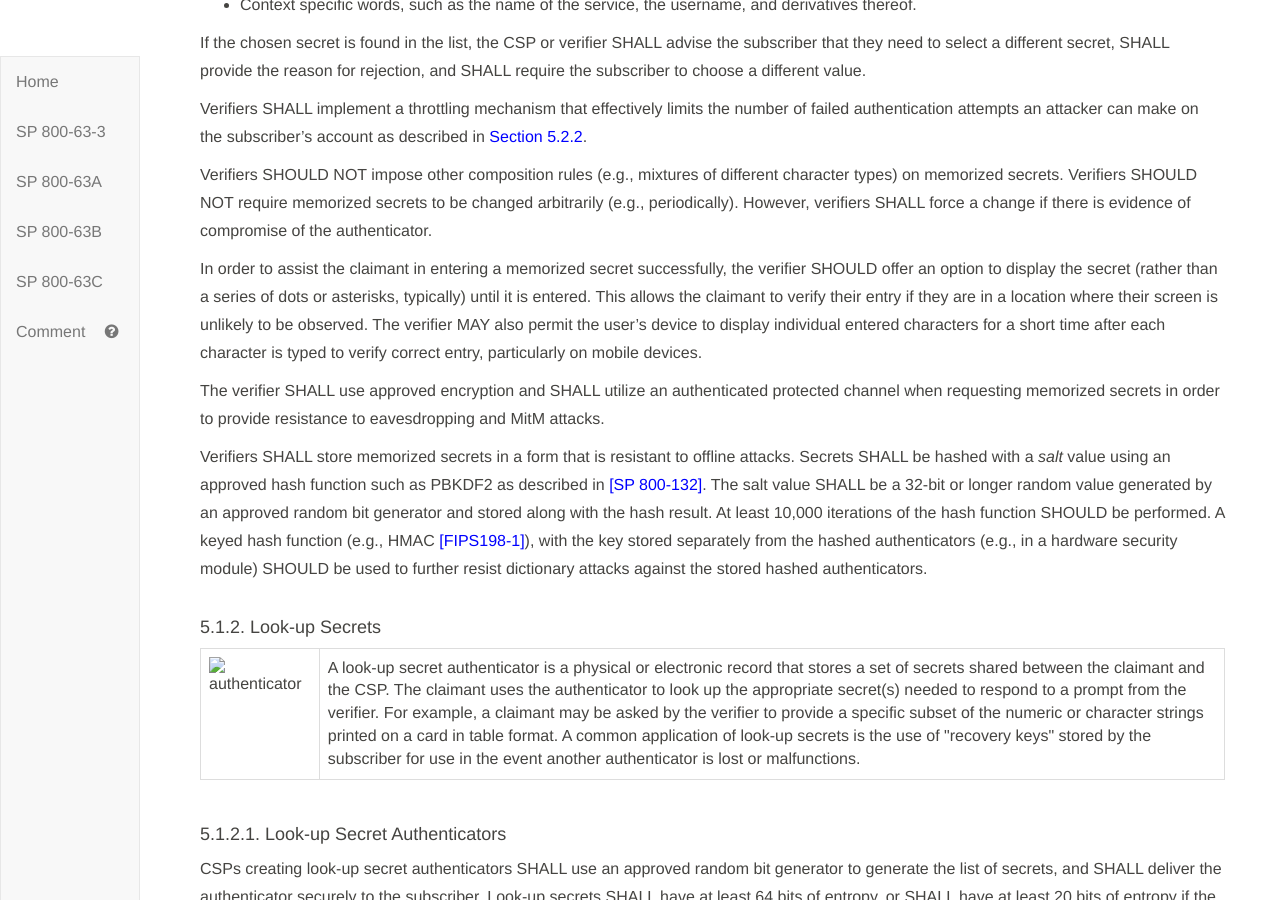
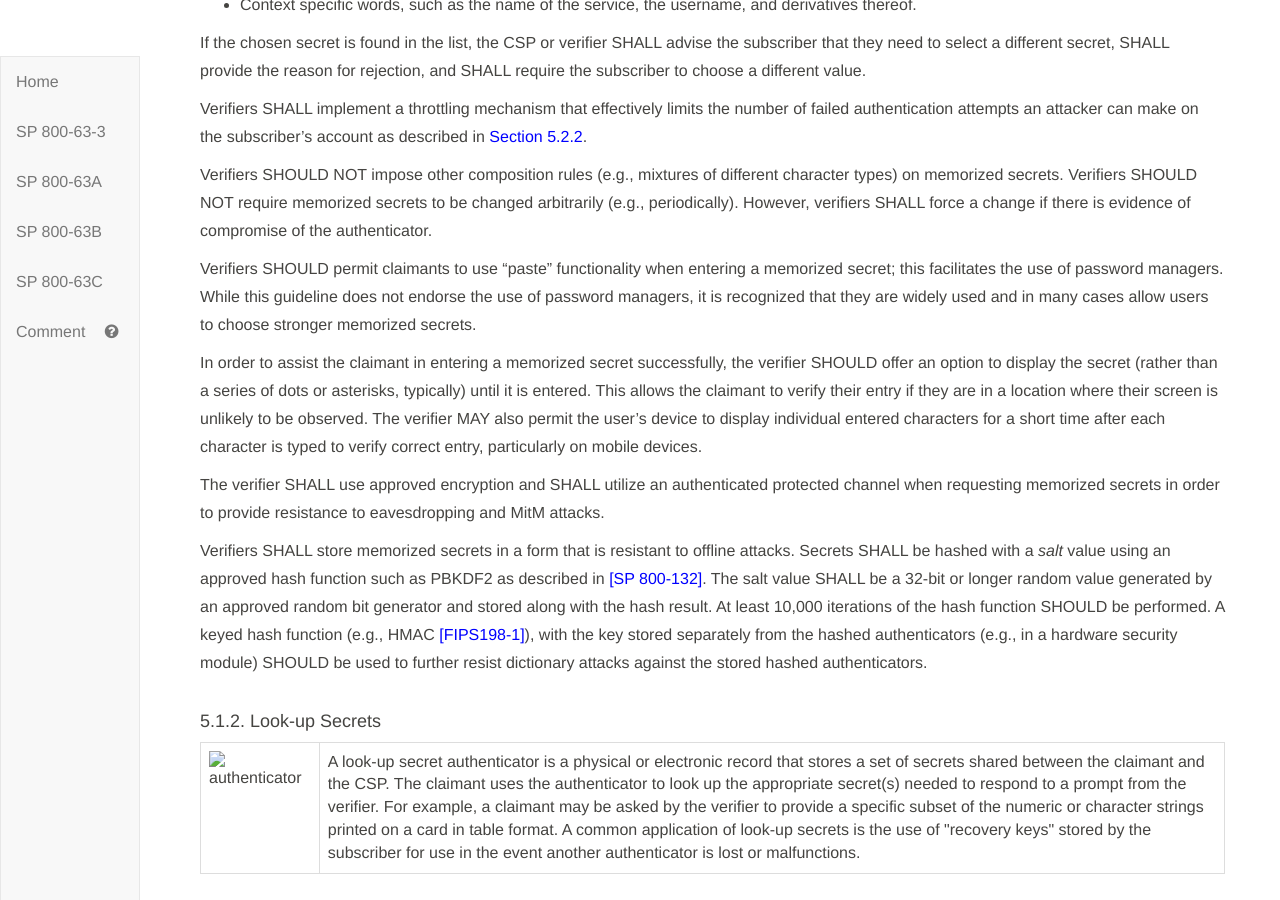
Before and after one commit to usnistgov/800-63-3, a Jekyll site: the page built from sp800-63b/sec5_authenticators.md, in a window 1280 px wide and 900 px high, scrolled down 1369 px. Built offline with Jekyll 4.4.1, drawn with Linux system fonts in a browser that asks for light colours; our own code applies the rules of GitHub Pages for plain Markdown files.

Commit message:
Permit pasting when entering memorized secrets.

```diff
--- a/sp800-63b/sec5_authenticators.md
+++ b/sp800-63b/sec5_authenticators.md
@@ -45,6 +45,8 @@ If the chosen secret is found in the list, the CSP or verifier SHALL advise the
 Verifiers SHALL implement a throttling mechanism that effectively limits the number of failed authentication attempts an attacker can make on the subscriber's account as described in [Section 5.2.2](#throttle).
 
 Verifiers SHOULD NOT impose other composition rules (e.g., mixtures of different character types) on memorized secrets. Verifiers SHOULD NOT require memorized secrets to be changed arbitrarily (e.g., periodically). However, verifiers SHALL force a change if there is evidence of compromise of the authenticator.
+
+Verifiers SHOULD permit claimants to use "paste" functionality when entering a memorized secret; this facilitates the use of password managers. While this guideline does not endorse the use of password managers, it is recognized that they are widely used and in many cases allow users to choose stronger memorized secrets.
 
 In order to assist the claimant in entering a memorized secret successfully, the verifier SHOULD offer an option to display the secret (rather than a series of dots or asterisks, typically) until it is entered. This allows the claimant to verify their entry if they are in a location where their screen is unlikely to be observed. The verifier MAY also permit the user's device to display individual entered characters for a short time after each character is typed to verify correct entry, particularly on mobile devices.
 
```
